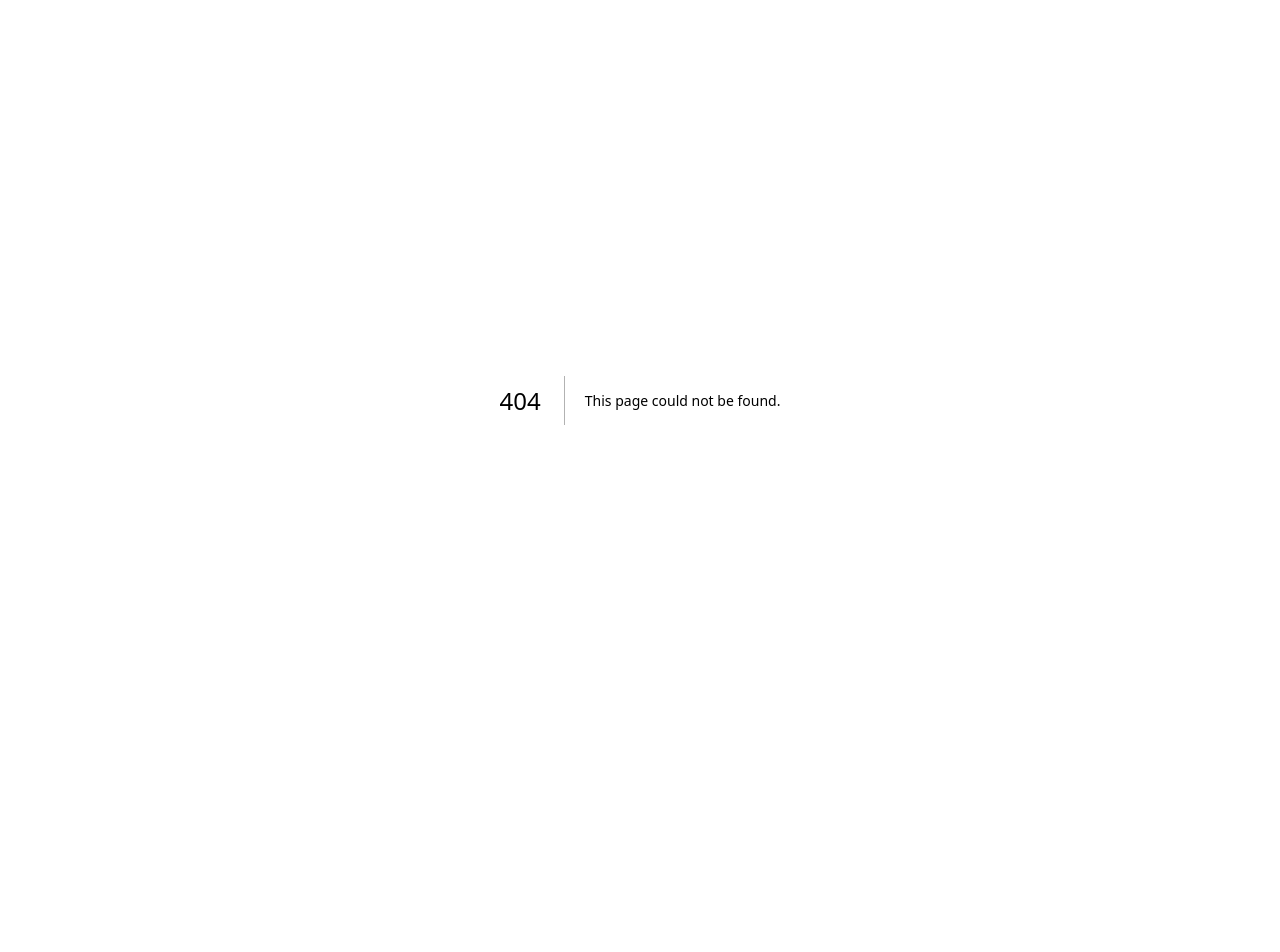
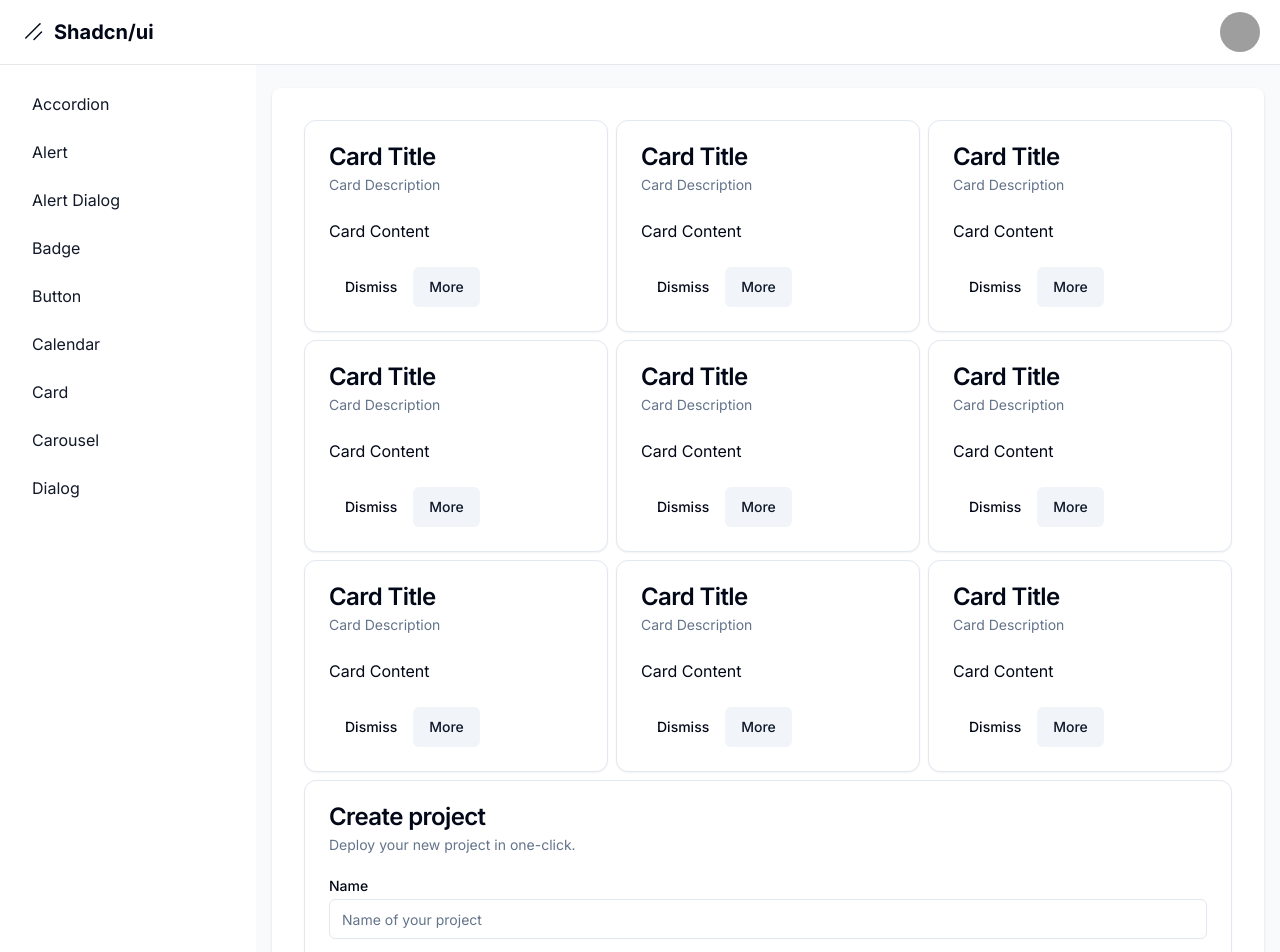
Before and after one commit to SebaMat3/shadcn-admin-dashboard, a Next.js app: page /dashboard/card in a window 1280 px wide. Before the commit this address had no page. Shown: the top 952 px of the page. Before the commit the page ends 800 px from the top, so only its background shows below. Built offline with nearby package versions, Linux system fonts and the light colour scheme; grey boxes are pictures that could not be loaded.

Commit message:
Card component added and tested

```diff
--- /dev/null
+++ b/src/app/dashboard/card/page.tsx
@@ -0,0 +1,60 @@
+import { Button } from "@/components/ui/button";
+import {
+  Card,
+  CardContent,
+  CardDescription,
+  CardFooter,
+  CardHeader,
+  CardTitle,
+} from "@/components/ui/card"
+import { Input } from "@/components/ui/input"
+import { Label } from "@/components/ui/label"
+
+
+export default function Page() {
+  return (
+    <div className="grid grid-cols-1 sm:grid-cols-3 gap-2">
+
+      {"123456789".split("").map((item) => (
+      <Card key={item}>
+        <CardHeader>
+          <CardTitle>Card Title</CardTitle>
+          <CardDescription>Card Description</CardDescription>
+        </CardHeader>
+        <CardContent>
+          <p>Card Content</p>
+        </CardContent>
+        <CardFooter>
+          <Button variant={"ghost"}> Dismiss</Button>
+          <Button variant={"secondary"}> More </Button>
+        </CardFooter>
+      </Card>
+      ))}
+
+      <Card className="col-span-1 sm:col-span-3">
+        <CardHeader>
+          <CardTitle>Create project</CardTitle>
+          <CardDescription>Deploy your new project in one-click.</CardDescription>
+        </CardHeader>
+        <CardContent>
+          <form>
+            <div className="grid w-full items-center gap-4">
+              <div className="flex flex-col space-y-1.5">
+                <Label htmlFor="name">Name</Label>
+                <Input id="name" placeholder="Name of your project" />
+              </div>
+              <div className="flex flex-col space-y-1.5">
+                <Label htmlFor="framework">Framework</Label>
+              </div>
+            </div>
+          </form>
+        </CardContent>
+        <CardFooter className="flex justify-between">
+          <Button variant="outline">Cancel</Button>
+          <Button>Deploy</Button>
+        </CardFooter>
+      </Card>
+
+    </div>
+  );
+}
--- a/src/app/dashboard/layout.tsx
+++ b/src/app/dashboard/layout.tsx
@@ -12,7 +12,8 @@ const links = [
   { name: "dialog", href: "dialog" },
   { name: "badge", href: "badge" },
   { name: "calendar", href: "calendar" },
-  { name: "carousel", href:"carousel"}
+  { name: "carousel", href:"carousel"},
+  { name: "card", href:"card"}
 ].sort((a, b) => a.name.localeCompare(b.name));
 
 export default function DashboardLayout({
--- /dev/null
+++ b/src/components/ui/card.tsx
@@ -0,0 +1,79 @@
+import * as React from "react"
+
+import { cn } from "@/lib/utils"
+
+const Card = React.forwardRef<
+  HTMLDivElement,
+  React.HTMLAttributes<HTMLDivElement>
+>(({ className, ...props }, ref) => (
+  <div
+    ref={ref}
+    className={cn(
+      "rounded-xl border bg-card text-card-foreground shadow-sm",
+      className
+    )}
+    {...props}
+  />
+))
+Card.displayName = "Card"
+
+const CardHeader = React.forwardRef<
+  HTMLDivElement,
+  React.HTMLAttributes<HTMLDivElement>
+>(({ className, ...props }, ref) => (
+  <div
+    ref={ref}
+    className={cn("flex flex-col space-y-1.5 p-6", className)}
+    {...props}
+  />
+))
+CardHeader.displayName = "CardHeader"
+
+const CardTitle = React.forwardRef<
+  HTMLParagraphElement,
+  React.HTMLAttributes<HTMLHeadingElement>
+>(({ className, ...props }, ref) => (
+  <h3
+    ref={ref}
+    className={cn(
+      "text-2xl font-semibold leading-none tracking-tight",
+      className
+    )}
+    {...props}
+  />
+))
+CardTitle.displayName = "CardTitle"
+
+const CardDescription = React.forwardRef<
+  HTMLParagraphElement,
+  React.HTMLAttributes<HTMLParagraphElement>
+>(({ className, ...props }, ref) => (
+  <p
+    ref={ref}
+    className={cn("text-sm text-muted-foreground", className)}
+    {...props}
+  />
+))
+CardDescription.displayName = "CardDescription"
+
+const CardContent = React.forwardRef<
+  HTMLDivElement,
+  React.HTMLAttributes<HTMLDivElement>
+>(({ className, ...props }, ref) => (
+  <div ref={ref} className={cn("p-6 pt-0", className)} {...props} />
+))
+CardContent.displayName = "CardContent"
+
+const CardFooter = React.forwardRef<
+  HTMLDivElement,
+  React.HTMLAttributes<HTMLDivElement>
+>(({ className, ...props }, ref) => (
+  <div
+    ref={ref}
+    className={cn("flex items-center p-6 pt-0", className)}
+    {...props}
+  />
+))
+CardFooter.displayName = "CardFooter"
+
+export { Card, CardHeader, CardFooter, CardTitle, CardDescription, CardContent }
```
